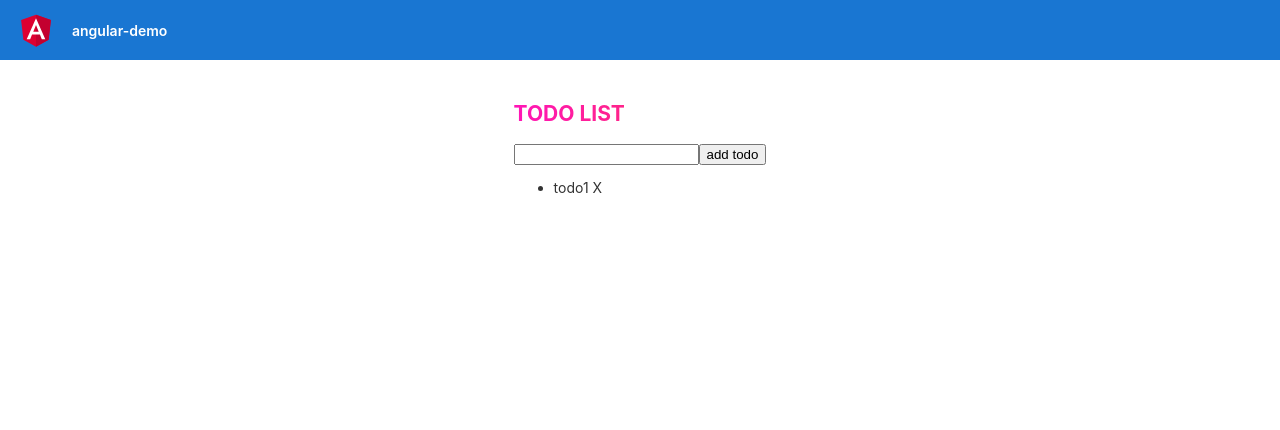
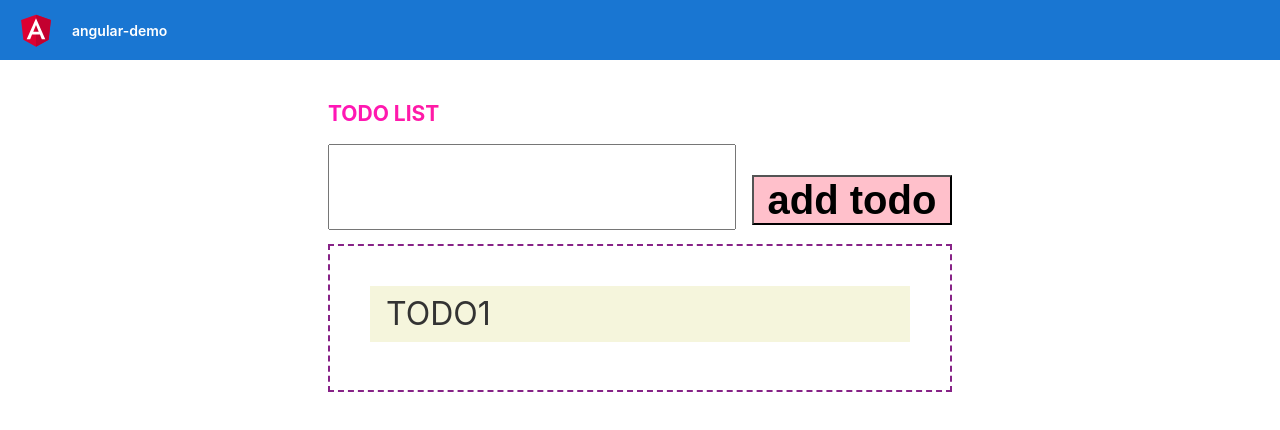
Before and after one commit to yukai-w/angular-demo, an Angular app: page /todo in a window 1280 px wide. Shown: the top 430 px of the page. Built offline with nearby package versions, Linux system fonts and the light colour scheme.

Commit message:
add todo list style

```diff
--- a/src/app/todo-list/todo-list.component.html
+++ b/src/app/todo-list/todo-list.component.html
@@ -6,10 +6,11 @@
     <button (click)="addTodo()" class="add-btn">add todo</button>
   </div>
   <!-- list -->
-  <ul *ngFor="let item of todoList;index as id;" class="list">
-    <li class="item">
-      {{ item }}
+  <ul class="list">
+    <li *ngFor="let item of todoList;index as id;" class="item">
+      {{ item | uppercase }}
       <span (click)="delete(id)">X</span>
     </li>
+    <div *ngIf="todoList.length === 0" style="text-align: center">没得咯~🤣</div>
   </ul>
 </section>
--- a/src/app/todo-list/todo-list.component.scss
+++ b/src/app/todo-list/todo-list.component.scss
@@ -0,0 +1,37 @@
+.list {
+  border: 2px dashed #872387;
+  padding: 40px;
+  .item {
+    list-style: none;
+    font-size: 32px;
+    background: #f5f5dc;
+    line-height: 56px;
+    margin-bottom: 8px;
+    padding: 0 16px;
+    span {
+      float: right;
+      display: none;
+      cursor: pointer;
+    }
+
+    &:hover {
+      background: #b7d9f1;
+      span {
+        display: inline-block;
+      }
+    }
+  }
+}
+.input {
+  width: 400px;
+  height: 80px;
+  font-size: 80px;
+}
+.add-btn {
+  margin-left: 16px;
+  background: pink;
+  width: 200px;
+  height: 50px;
+  font-size: 40px;
+  font-weight: 600;
+}
--- a/src/styles.scss
+++ b/src/styles.scss
@@ -4,3 +4,6 @@
   -webkit-background-clip: text;
   color: transparent;
 }
+body {
+
+}
```
